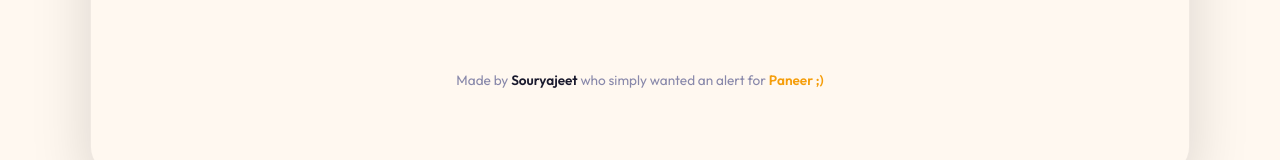
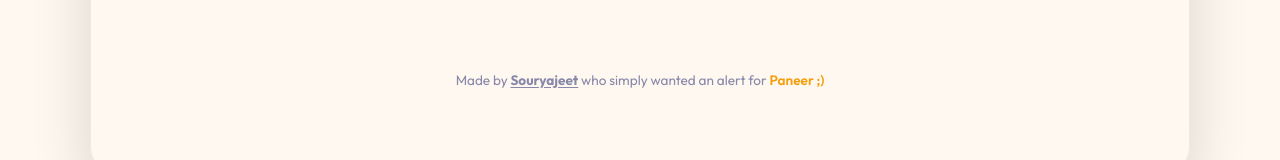
Before and after one commit to souryajeet10/MessMate, a React (Vite) app: page /admin in a window 1280 px wide. Shown: the part 1113-1273 px from the top of the page. Built offline with nearby package versions, Linux system fonts and the light colour scheme.

Commit message:
Remove admin button from header, add LinkedIn link to footer, make bottom nav solid, revert PWA prompt dont-show-again

```diff
--- a/src/components/Footer.jsx
+++ b/src/components/Footer.jsx
@@ -2,7 +2,16 @@ export default function Footer() {
   return (
     <footer className="app-footer">
       <p className="app-footer-text">
-        Made by <strong>Souryajeet</strong> who simply wanted an alert for <span>Paneer ;)</span>
+        Made by{" "}
+        <a
+          href="https://www.linkedin.com/in/souryajeet10/"
+          target="_blank"
+          rel="noopener noreferrer"
+          id="footer-souryajeet-link"
+        >
+          <strong>Souryajeet</strong>
+        </a>{" "}
+        who simply wanted an alert for <span>Paneer ;)</span>
       </p>
     </footer>
   );
--- a/src/components/Header.jsx
+++ b/src/components/Header.jsx
@@ -1,9 +1,7 @@
 import { Menu } from "lucide-react";
-import { useNavigate } from "react-router-dom";
 import { getGreeting, getCurrentMealLabel } from "../utils/menuUtils";
 
 export default function Header({ onMenuClick }) {
-  const navigate = useNavigate();
   const greeting = getGreeting();
   const mealLabel = getCurrentMealLabel();
 
@@ -18,15 +16,6 @@ export default function Header({ onMenuClick }) {
         >
           <Menu size={24} />
         </button>
-        <div
-          className="header-avatar"
-          id="header-avatar"
-          onClick={() => navigate("/admin")}
-          style={{ cursor: "pointer" }}
-          title="Open Admin Panel"
-        >
-          🧑‍🎓
-        </div>
       </div>
       <p className="header-greeting">{greeting} !</p>
       <h1 className="header-meal-label">{mealLabel}</h1>
--- a/src/index.css
+++ b/src/index.css
@@ -1203,9 +1203,7 @@ img {
   transform: translateX(-50%);
   width: 100%;
   max-width: 1100px;
-  background: var(--surface-glass);
-  backdrop-filter: blur(20px);
-  -webkit-backdrop-filter: blur(20px);
+  background: var(--bg-primary);
   border-top: 1px solid var(--border);
   display: flex;
   justify-content: space-around;
@@ -2367,10 +2365,16 @@ img {
   color: var(--text-muted);
 }
 
-.app-footer-text strong {
-  color: var(--text-primary);
-  font-weight: 600;
-}
+.app-footer-text a {
+  text-decoration: underline;
+  text-underline-offset: 2px;
+  transition: opacity 0.2s ease;
+}
+
+.app-footer-text a:hover {
+  opacity: 0.8;
+}
+
 
 .app-footer-text span {
   color: #F59E0B;
```
Also changed, not shown: src/components/PwaInstallPrompt.jsx (line endings or trailing spaces), 1 other file (tests, documents, lock files or other folders).
